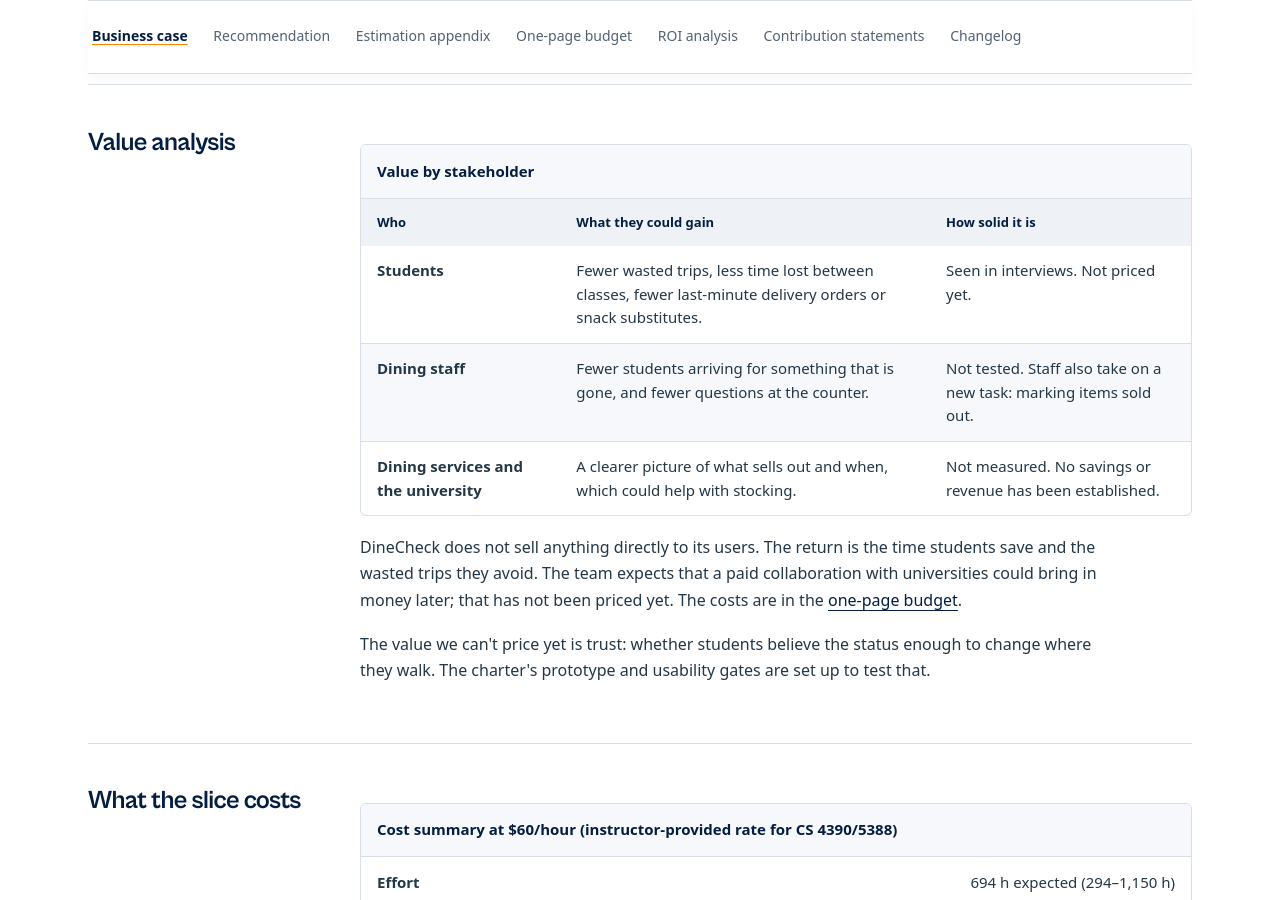
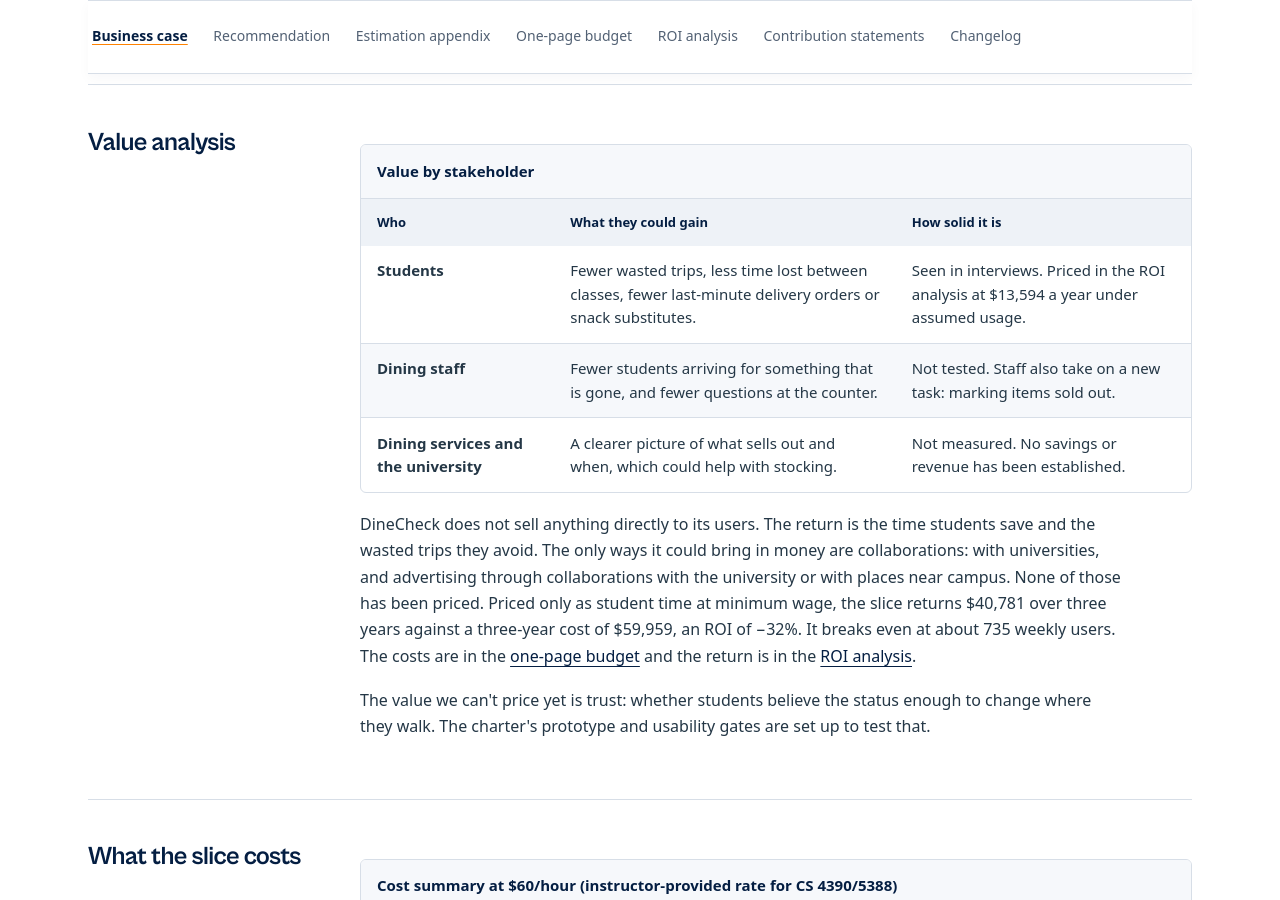
Before and after one commit to dlozan62/dlozan62.github.io, a Jekyll site: the page built from sprint-2.html, in a window 1280 px wide and 900 px high, scrolled down 1719 px. Built offline with Jekyll 4.4.1, drawn with Linux system fonts in a browser that asks for light colours; some of the changed text lies outside the part shown.

Commit message:
Mark Sprint 5 complete and tie the business case to the ROI
Sprint 5 is complete with the final portal submission. The business case
now cites the ROI analysis figures, and both state that the only possible
revenue is through collaborations with universities and nearby places,
none of which is priced.

```diff
--- a/index.html
+++ b/index.html
@@ -71,7 +71,7 @@ permalink: /
     </article>
 
   </div>
-  <p class="next-sprints">Sprint 5 is in progress. We’ll add Sprint 6 as the work becomes available.</p>
+  <p class="next-sprints">Sprint 5 is complete. We’ll add Sprint 6 as the work becomes available.</p>
 </section>
 <section class="research-feature" aria-labelledby="research-title"><div class="research-feature__inner"><div><p class="eyebrow">Why we chose this</p><h2 id="research-title">Can we help students avoid a wasted trip?</h2><p>In our twelve Sprint 1 interviews, students described arriving to find food sold out or a kitchen no longer serving.</p><p>We want to find out whether checking availability before leaving would make those trips easier.</p><a class="text-link" href="{{ '/sprints/sprint-1/market-research/' | relative_url }}">Read the research</a></div><img src="{{ '/assets/images/team-work-session.jpg' | relative_url }}" alt="Notebooks and laptops arranged for a campus dining research work session" width="1536" height="864" loading="lazy"></div></section>
 <section class="home-section" aria-labelledby="evidence-title">
--- a/sprint-2.html
+++ b/sprint-2.html
@@ -90,7 +90,7 @@ permalink: /sprints/sprint-2/
               <caption>Value by stakeholder</caption>
               <thead><tr><th scope="col">Who</th><th scope="col">What they could gain</th><th scope="col">How solid it is</th></tr></thead>
               <tbody>
-                <tr><th scope="row">Students</th><td>Fewer wasted trips, less time lost between classes, fewer last-minute delivery orders or snack substitutes.</td><td>Seen in interviews. Not priced yet.</td></tr>
+                <tr><th scope="row">Students</th><td>Fewer wasted trips, less time lost between classes, fewer last-minute delivery orders or snack substitutes.</td><td>Seen in interviews. Priced in the ROI analysis at $13,594 a year under assumed usage.</td></tr>
                 <tr><th scope="row">Dining staff</th><td>Fewer students arriving for something that is gone, and fewer questions at the counter.</td><td>Not tested. Staff also take on a new task: marking items sold out.</td></tr>
                 <tr><th scope="row">Dining services and the university</th><td>A clearer picture of what sells out and when, which could help with stocking.</td><td>Not measured. No savings or revenue has been established.</td></tr>
               </tbody>
@@ -99,10 +99,15 @@ permalink: /sprints/sprint-2/
           <div class="prose">
             <p>
               DineCheck does not sell anything directly to its users. The return
-              is the time students save and the wasted trips they avoid. The team
-              expects that a paid collaboration with universities could bring in
-              money later; that has not been priced yet. The costs are in the
-              <a href="#budget">one-page budget</a>.
+              is the time students save and the wasted trips they avoid. The only
+              ways it could bring in money are collaborations: with universities,
+              and advertising through collaborations with the university or with
+              places near campus. None of those has been priced. Priced only as
+              student time at minimum wage, the slice returns $40,781 over three
+              years against a three-year cost of $59,959, an ROI of −32%. It breaks
+              even at about 735 weekly users. The costs are in the
+              <a href="#budget">one-page budget</a> and the return is in the
+              <a href="#roi">ROI analysis</a>.
             </p>
             <p>
               The value we can't price yet is trust: whether students believe the
@@ -591,6 +596,8 @@ permalink: /sprints/sprint-2/
           </div>
           <div class="prose">
             <p>Break-even: about 735 weekly users, or about 22 minutes saved per avoided trip, with the other inputs unchanged.</p>
+            <h4 id="roi-revenue">Revenue sources not in this ROI</h4>
+            <p>DineCheck has no cost-return strategy yet other than collaboration: partnerships with universities, and advertising through collaborations with the university or with places near campus. None of these has been priced, so the ROI above counts only the value of student time saved.</p>
           </div>
         </div>
       </section>
--- a/sprint-5.html
+++ b/sprint-5.html
@@ -6,7 +6,7 @@ permalink: /sprints/sprint-5/
 ---
 
 <header class="page-intro page-intro--sprint">
-  <p class="course-line">Sprint 5 · Team 10 · In progress</p>
+  <p class="course-line">Sprint 5 · Team 10 · Complete</p>
   <h1>From interface sketch to a testable flow.</h1>
   <p>Our low-fidelity DineCheck wireframe connects campus selection, dining options, menu details, and a campus map. It gives outside users a way to explore the proposed student experience and identify confusing steps.</p>
   <div class="hero-actions">
--- a/sprints.html
+++ b/sprints.html
@@ -9,7 +9,7 @@ permalink: /sprints/
   <p class="course-line">Our sprints</p>
   <h1>Our work, sprint by sprint.</h1>
   <p>Follow DineCheck from early research to an interactive wireframe. Browse the sprint records below, or jump to the reports and downloads.</p>
-  <div class="hero-actions"><a class="button button--orange" href="{{ '/sprints/sprint-5/' | relative_url }}">Read the current sprint</a><a class="button button--outline" href="#documents">Find a document</a></div>
+  <div class="hero-actions"><a class="button button--orange" href="{{ '/sprints/sprint-5/' | relative_url }}">Read the latest sprint</a><a class="button button--outline" href="#documents">Find a document</a></div>
 </header>
 
 <ol class="sprint-index" aria-label="Sprint index">
@@ -29,7 +29,7 @@ permalink: /sprints/
   </li>
   <li><a class="sprint-index__active" href="{{ '/sprints/sprint-3/' | relative_url }}"><span>Sprint 3</span><strong>Interviews, competitors, and findings</strong><small>Complete</small></a></li>
   <li><a class="sprint-index__active" href="{{ '/sprints/sprint-4/' | relative_url }}"><span>Sprint 4</span><strong>Reliability planning and interface sketch</strong><small>Published</small></a></li>
-  <li><a class="sprint-index__active sprint-index__current" href="{{ '/sprints/sprint-5/' | relative_url }}"><span>Sprint 5</span><strong>Interactive wireframe and review tasks</strong><small>In progress · Current sprint</small></a></li>
+  <li><a class="sprint-index__active sprint-index__current" href="{{ '/sprints/sprint-5/' | relative_url }}"><span>Sprint 5</span><strong>Wireframe, Figma mockup, and review tasks</strong><small>Complete · Latest sprint</small></a></li>
   <li><a class="sprint-index__active" href="{{ '/sprints/sprint-6/' | relative_url }}"><span>Sprint 6</span><strong>Coming later</strong><small>Planned</small></a></li>
 </ol>
 
@@ -92,5 +92,5 @@ permalink: /sprints/
     <li><a href="{{ '/sprints/sprint-5/#sprint5-contributions' | relative_url }}">Sprint 5 contribution statements</a><a class="document-pdf" href="{{ '/assets/pdfs/sprint-5-contribution-statements.pdf' | relative_url }}" aria-label="Sprint 5 contribution statements (PDF)">PDF <span aria-hidden="true">↗</span></a></li>
   </ul></article>
   </div>
-  <p class="source-note">Sprint 5 is in progress. The wireframe is available for review; feedback has not yet been recorded. Sprint 6 materials will appear on the <a href="{{ '/sprints/sprint-6/' | relative_url }}">Sprint 6 page</a> when published.</p>
+  <p class="source-note">Sprint 5 is complete. The wireframe and Figma mockup are available for review; outside-user feedback has not been recorded. Sprint 6 materials will appear on the <a href="{{ '/sprints/sprint-6/' | relative_url }}">Sprint 6 page</a> when published.</p>
 </section>
```
Also changed, not shown: other parts of index.html (+1 -1 lines), README.md, 2 other files.
